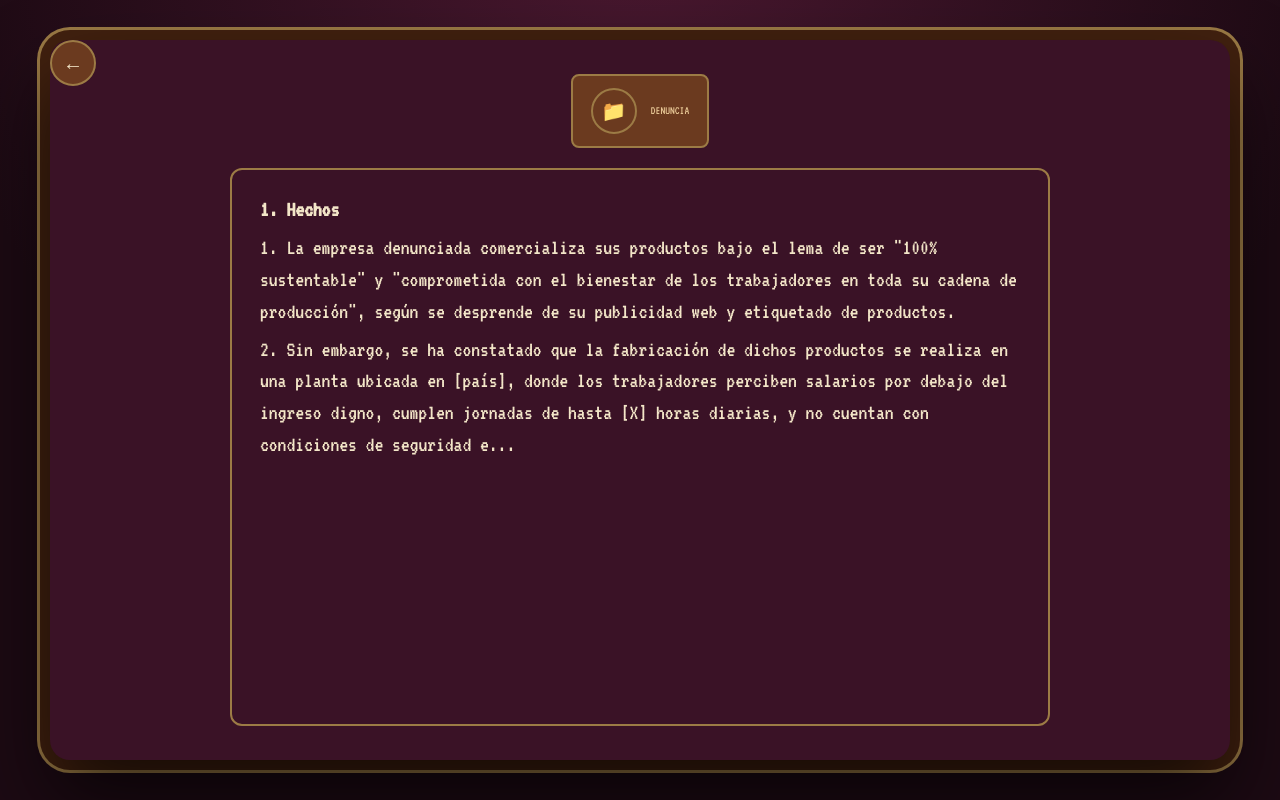
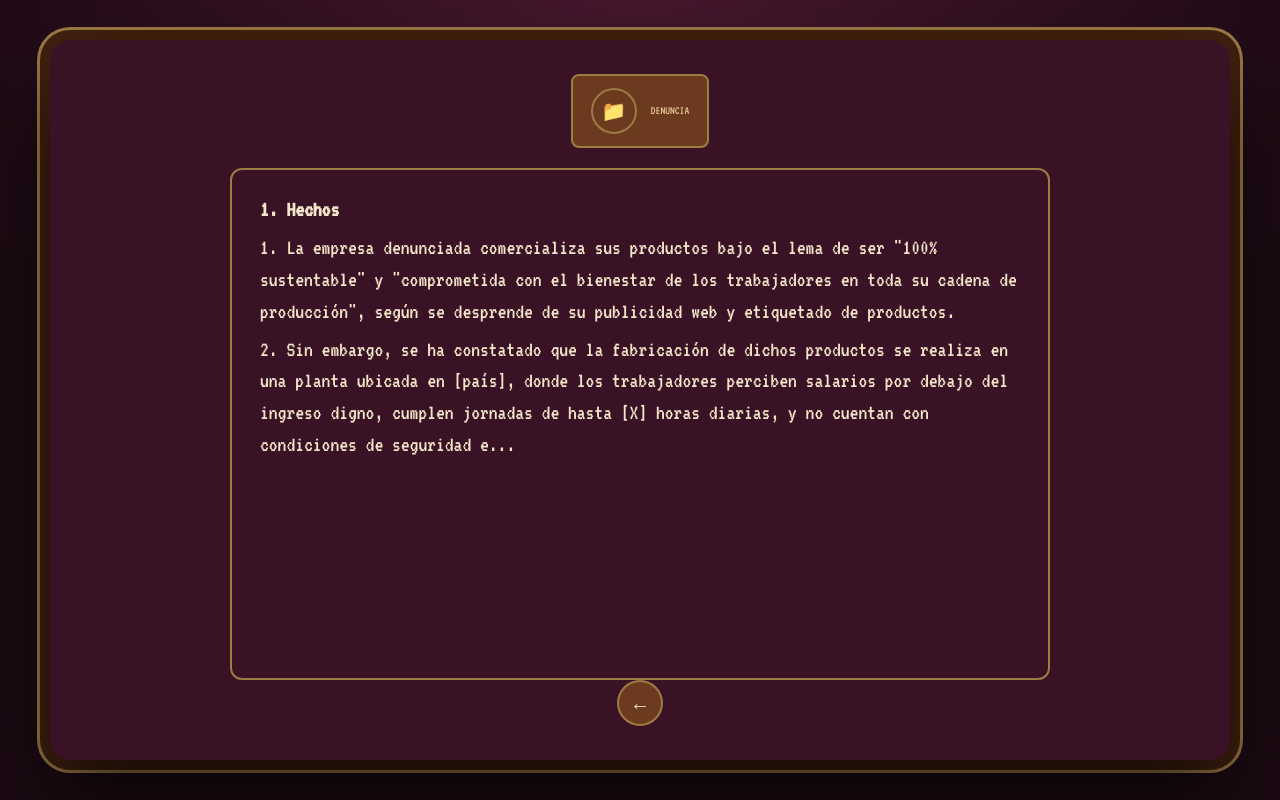
Before and after one commit to martinapucciarellisosaet20-ai/VIDEOJUEGO-DECISI-N-FINAL-, a plain HTML site: page Codigo/Nivel 1/Denuncia.html in a window 1280 px wide. Drawn offline with Linux system fonts and the light colour scheme.

Commit message:
Redireccionamiento Denuncia.html
Se le agrego redirecionamiento para que vaya a la pantalla Info.html

```diff
--- a/Codigo/Nivel 1/Denuncia.html
+++ b/Codigo/Nivel 1/Denuncia.html
@@ -19,6 +19,13 @@
       <p style="margin-top:6px;">1. La empresa denunciada comercializa sus productos bajo el lema de ser "100% sustentable" y "comprometida con el bienestar de los trabajadores en toda su cadena de producción", según se desprende de su publicidad web y etiquetado de productos.</p>
       <p style="margin-top:6px;">2. Sin embargo, se ha constatado que la fabricación de dichos productos se realiza en una planta ubicada en [país], donde los trabajadores perciben salarios por debajo del ingreso digno, cumplen jornadas de hasta [X] horas diarias, y no cuentan con condiciones de seguridad e...</p>
     </div>
+    <div><button class="icon-btn mt-auto" onclick="irAInfo()">←</button></div>
   </div>
-    <button class="icon-btn mt-auto" data-back style="align-self:flex-start;">←</button>
   </div>
+<script>
+  function irAInfo(){
+    window.location.href = "Info.html";
+  }
+  </script>
+</body>
+</html>
```
